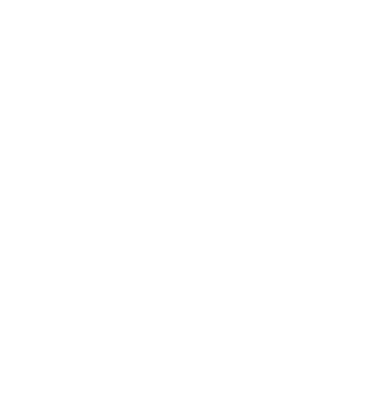
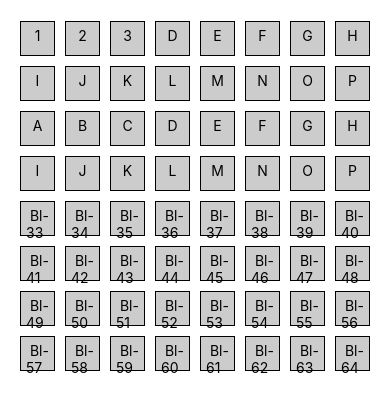
Before and after one commit to zhang1ko/rn-match-3, a React Native app: screen / in a window 390 px wide. Shown: the top 412 px of the page. Built offline with nearby package versions, Linux system fonts and the light colour scheme.

Commit message:
grid commit

```diff
--- a/App.js
+++ b/App.js
@@ -6,23 +6,30 @@
  * @flow strict-local
  */
 
-import React from 'react';
+import React, { Component } from 'react';
 import {
 StyleSheet,
 View,
 Text,
 } from 'react-native';
+import GridBoard from './components/GridBoard';
 
-const App: () => React$Node = () => {
+export default class App extends Component {
+    constructor(props) {
+        super(props);
+        this.state = {
+            onBoardSquares: []
+        }
+    }
+    render () {
         return (
             <View>
-
+                <GridBoard items={this.state.onBoardSquares} />
             </ View>
         );
+    }
 };
 
 const styles = StyleSheet.create({
 
 });
-
-export default App;
--- /dev/null
+++ b/components/GridBoard.tsx
@@ -0,0 +1,76 @@
+import React, { Component } from 'react';
+import{
+    StyleSheet,
+    Text,
+    FlatList,
+    View,
+} from 'react-native';
+import Square from './Square';
+
+const data = [
+    { key : '1'}, { key : '2'}, { key : '3'}, { key : 'D'}, { key : 'E'}, { key : 'F'},
+    { key : 'G'}, { key : 'H'}, { key : 'I'}, { key : 'J'}, { key : 'K'}, { key : 'L'},
+    { key : 'M'}, { key : 'N'}, { key : 'O'}, { key : 'P'},
+    { key : 'A'}, { key : 'B'}, { key : 'C'}, { key : 'D'}, { key : 'E'}, { key : 'F'},
+    { key : 'G'}, { key : 'H'}, { key : 'I'}, { key : 'J'}, { key : 'K'}, { key : 'L'},
+    { key : 'M'}, { key : 'N'}, { key : 'O'}, { key : 'P'},
+
+];
+
+const formatData = (data: {key: string}[]) => {
+
+    let numberOfBlankElements = 64 - data.length;
+    while (numberOfBlankElements !== 64 && numberOfBlankElements !== 0) {
+      data.push({ key: `Bl-${numberOfBlankElements + 1}` });
+      numberOfBlankElements++;
+    }
+
+    return data;
+}
+
+interface GridBoardProps {
+    // set any for now
+    items: ReadonlyArray<any>;
+}
+export default class GridBoard extends React.Component<GridBoardProps, {}> {
+    constructor(props: GridBoardProps) {
+        super(props);
+    }
+    render () {
+        return (
+            <View>
+                <FlatList
+                    numColumns={8}
+                    data={formatData(data)}
+                    contentContainerStyle={styles.grid}
+                    //keyExtractor={(item, index) => item.id.toString()}
+                    renderItem = {itemData => (
+                        <View style ={styles.item}>
+                            <Text> {itemData.item.key} </Text>
+                        </View>
+                    )}
+                />
+            </ View>
+        )
+    }
+}
+
+const styles = StyleSheet.create({
+    item: {
+      padding: 5,
+      margin: 5,
+      width: 35,
+      height: 35,
+      backgroundColor: "#ccc",
+      borderColor: 'black',
+      borderWidth: 1,
+      alignItems: 'center'
+    },
+    grid: {
+        flexDirection: 'column',
+        marginBottom: 32,
+        marginTop: 16,
+        height: 400,
+        alignItems: 'center'
+    }
+});
--- /dev/null
+++ b/components/Square.tsx
@@ -0,0 +1,40 @@
+import React, { Component } from 'react';
+import{
+    StyleSheet,
+    Text,
+    View,
+    TouchableNativeFeedback
+} from 'react-native';
+
+interface SquareProps {
+    title: string;
+    //onPress: Function;
+}
+
+export default class Square extends React.Component<SquareProps, {}> {
+    constructor(props: SquareProps){
+        super(props);
+
+     }
+
+     render () {
+        return (
+            <TouchableNativeFeedback /*onPress={this.props.onPress}*/ >
+                <View style={styles.item} >
+                    <Text>{this.props.title}</Text>
+                </View>
+            </TouchableNativeFeedback>
+        );
+    }
+}
+
+const styles = StyleSheet.create({
+    item: {
+      padding: 10,
+      margin: 10,
+      width: 35,
+      backgroundColor: "#ccc",
+      borderColor: 'black',
+      borderWidth: 1
+    }
+});
--- a/components/gridBoard.js
+++ /dev/null
@@ -1 +0,0 @@
-import React from 'react';
--- /dev/null
+++ b/jest.config.js
@@ -0,0 +1,4 @@
+module.exports = {
+    preset: 'react-native',
+    moduleFileExtensions: ['ts', 'tsx', 'js', 'jsx', 'json', 'node']
+};
```
Also changed, not shown: package.json (+6 -1 lines), tsconfig.json (added, +20 -0 lines), 1 other file (tests, documents, lock files or other folders). Lines whose indentation alone changed are shown as unchanged.
